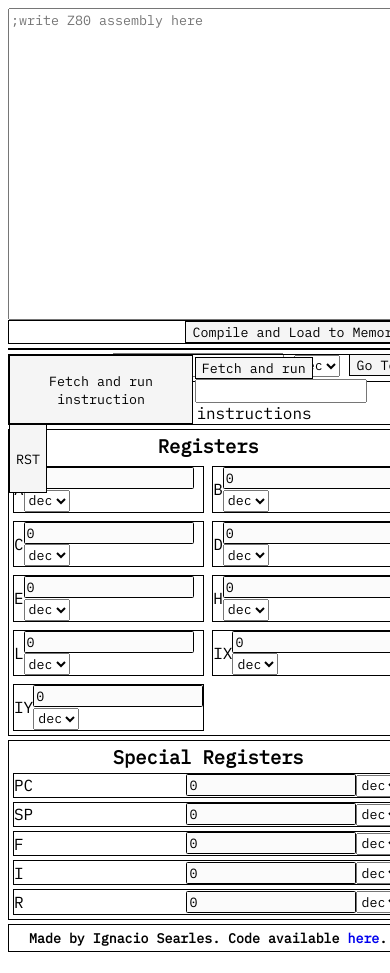
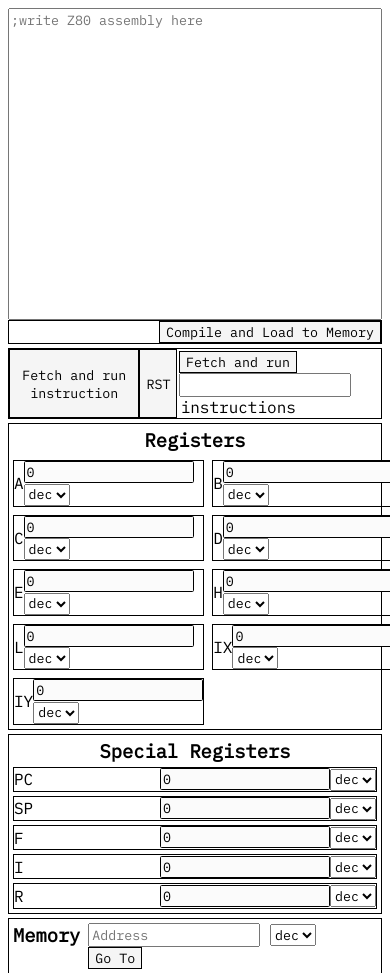
Before and after one commit to IgnacioSearles/Z80-AssemblerAndEmulator, a plain HTML site: page index.html in a window 390 px wide. Shown: the top 973 px of the page. Before the commit the page ends 952 px from the top, so only its background shows below. Drawn offline with Linux system fonts and the light colour scheme.

Commit message:
responsiveness 2

```diff
--- a/index.html
+++ b/index.html
@@ -13,6 +13,30 @@
                 </div>
                 <div id="compileBar">
                     <button id="compileBtn" class="customBtn">Compile and Load to Memory</button>
+                </div>
+            </div>
+
+            <div id="runProgramDiv" class="border">
+                <div id="runProgramLeftBtns">
+                    <button id="fetchAtPcAndRunIns" class="customBtn" style="height: 100%">Fetch and run instruction</button>
+                    <button id="resetCPU" class="customBtn" style="height: 100%">RST</button>
+                </div>
+                <div style="margin: 0.1rem">
+                    <button id="fetchAtPcAndRunMultipleInsBtn" class="customBtn">Fetch and run</button>
+                    <input id="fetchAtPcAndRunMultipleIns" type="number"></input>
+                    <p style="margin: 0 0.1rem">instructions</p>
+                </div>
+            </div>
+
+            <div id="regsDivContainer" class="border">
+                <h3 class="infoText">Registers</h3>
+                <div id="regsDiv">
+                </div>
+            </div>
+
+            <div id="specialRegsDivContainer" class="border">
+                <h3 class="infoText">Special Registers</h3>
+                <div id="specialRegsDiv">
                 </div>
             </div>
 
@@ -33,35 +57,10 @@
                 </div>
             </div>
 
-            <div id="regsDivContainer" class="border">
-                <h3 class="infoText">Registers</h3>
-                <div id="regsDiv">
-                </div>
-            </div>
-
             <div id="authorDiv" class="border">
                 <h5>Made by Ignacio Searles. Code available <a href="https://github.com/IgnacioSearles/Zilog-Z80-CompilerAndEmulator" style="text-decoration: none">here</a>.</h5>
             </div>
-
-            <div id="runProgramDiv" class="border">
-                <div style="height: 100%">
-                    <button id="fetchAtPcAndRunIns" class="customBtn" style="height: 100%">Fetch and run instruction</button>
-                    <button id="resetCPU" class="customBtn" style="height: 100%">RST</button>
-                </div>
-                <div style="margin: 0.1rem">
-                    <button id="fetchAtPcAndRunMultipleInsBtn" class="customBtn">Fetch and run</button>
-                    <input id="fetchAtPcAndRunMultipleIns" type="number"></input>
-                    <p style="margin: 0 0.1rem">instructions</p>
-                </div>
-            </div>
-
-            <div id="specialRegsDivContainer" class="border">
-                <h3 class="infoText">Special Registers</h3>
-                <div id="specialRegsDiv">
-                </div>
-            </div>
-        </div>
-
+       </div>
 
         <script src="./utils/loadData.js"></script>
         <script src="./utils/utils.js"></script>
--- a/styles.css
+++ b/styles.css
@@ -18,15 +18,14 @@
         "author specialregs";
 }
 
-@media only screen and (max-width: 600px) {
+@media only screen and (max-width: 980px) {
     #columns {
-    grid-template-areas:
-        "editor"
-        "memory"
-        "runtab"
-        "regs"
-        "specialregs"
-        "author";
+        display: flex;
+        flex-direction: column;
+    }
+
+    #memoryListDiv {
+        height: 100% !important;
     }
 }
 
@@ -75,8 +74,6 @@
 
 #memoryDivContainer {
     grid-area: memory;
-    min-width: 0;
-    min-height: 0;
 }
 
 #memoryHeader {
@@ -116,6 +113,12 @@
     display: flex;
     justify-content: space-between;
     align-items: center;
+}
+
+#runProgramLeftBtns {
+    display: flex;
+    flex-direction: row;
+    height: 100%;
 }
 
 .memoryAddress {
```
